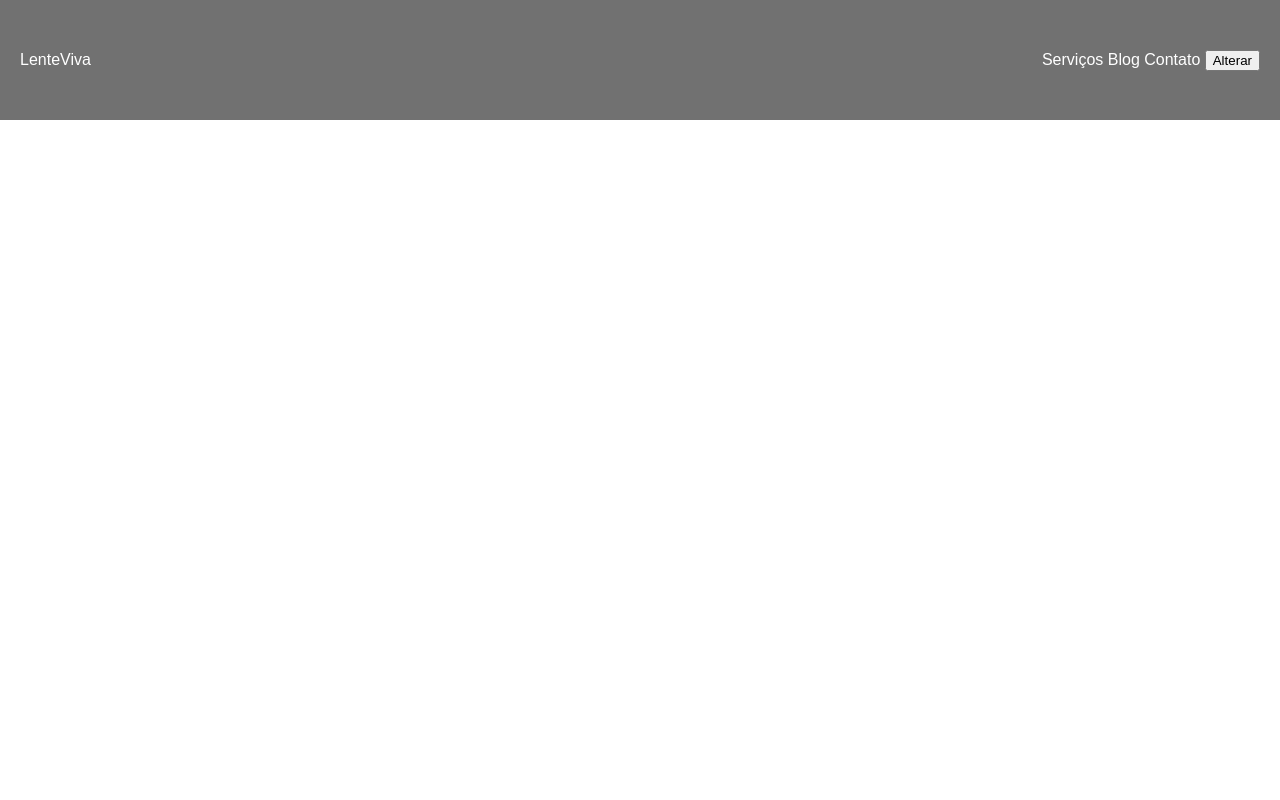
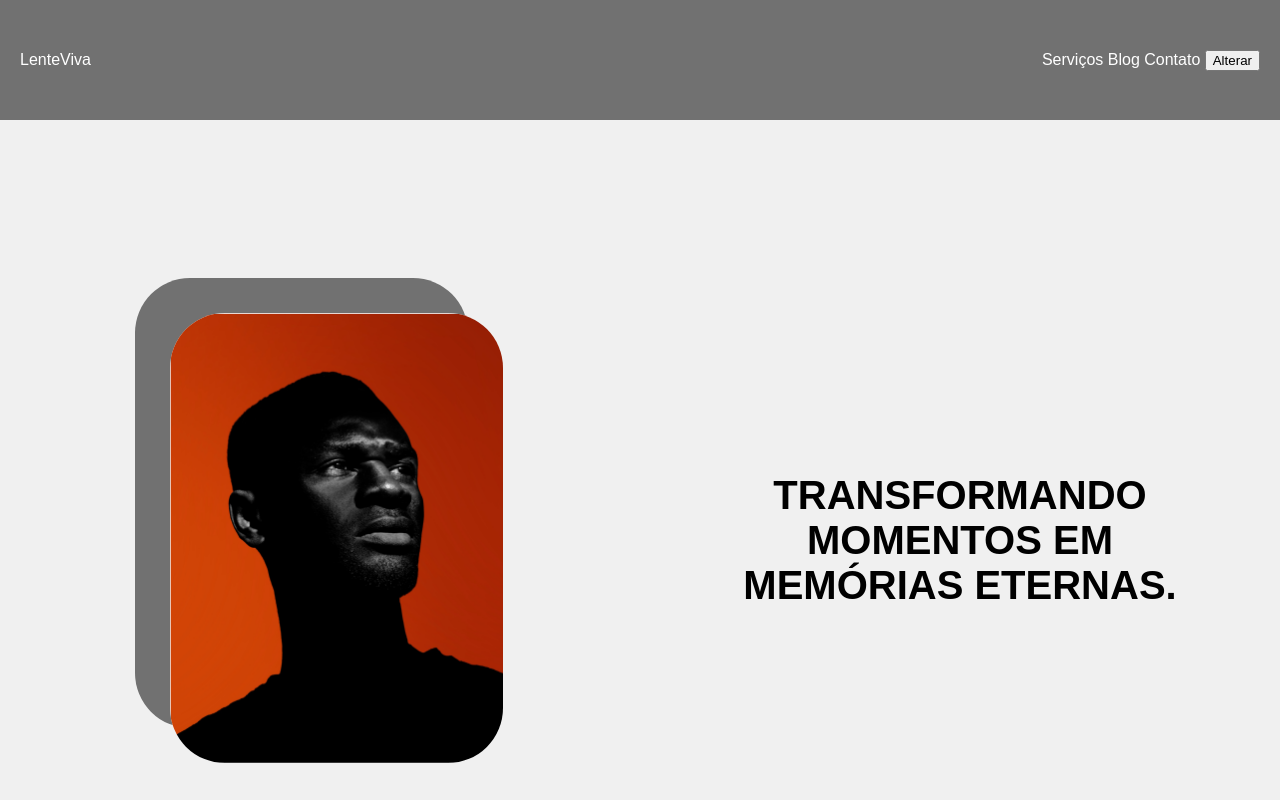
Before and after one commit to SkSamuel157/Temas, a plain HTML site: page 02/index.html in a window 1280 px wide. Shown: the top 800 px of the page. Drawn offline with Linux system fonts and the light colour scheme.

Commit message:
Parte 01
feito

```diff
--- a/02/index.html
+++ b/02/index.html
@@ -23,3 +23,25 @@
             </nav>
         </div>
     </header>
+
+    <div class="container">
+        <div>
+            <img src="HOMEM.png" class="imagem">
+        </div>
+        <div class="texto">
+            <h1>TRANSFORMANDO MOMENTOS EM MEMÓRIAS ETERNAS.</h1>
+        </div>
+    </div>
+
+    <div>
+
+        <div>
+            <img src="01.png">
+            <h2>ENSAIOS FOTOGRAFICOS</h2>
+            <img src="02.png">
+        </div>
+    </div>
+
+</body>
+
+</html>
--- a/02/style.css
+++ b/02/style.css
@@ -29,3 +29,36 @@ header {
 }
 
 /* FIM HEADER */
+
+/* Pt. 01 */
+.container {
+    display: flex;
+    align-items: center;
+    background-color: #f0f0f0; /* Cor de fundo desejada */
+    padding: 70px;
+    height: 700px;
+    justify-content: space-between;
+}
+
+.imagem {
+    width: 333.21px;
+    height: 450.88px;
+    border-radius: 55px;
+    margin-left: 100px;
+    box-shadow: -35px -35px #717171;
+
+}
+
+.texto {
+    padding-left: 20px;  /* Espaçamento entre a imagem e o texto */
+    display: flex;
+    flex-wrap: wrap;
+    width: 500px;
+    text-align: center;
+}
+
+h1 {
+    margin: 0;
+    font-size: 40px;
+}
+/* Pt. 01 */
```
